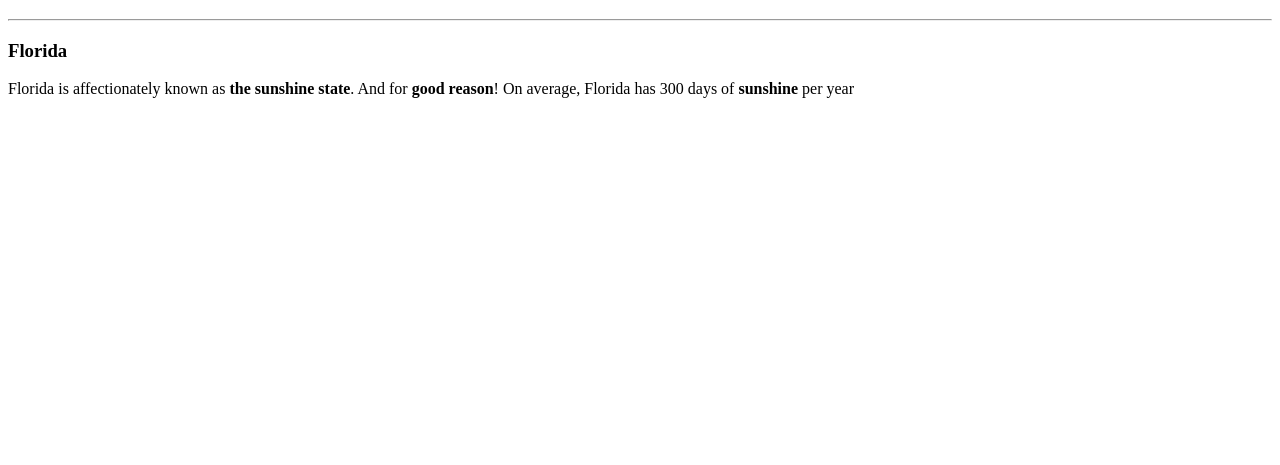
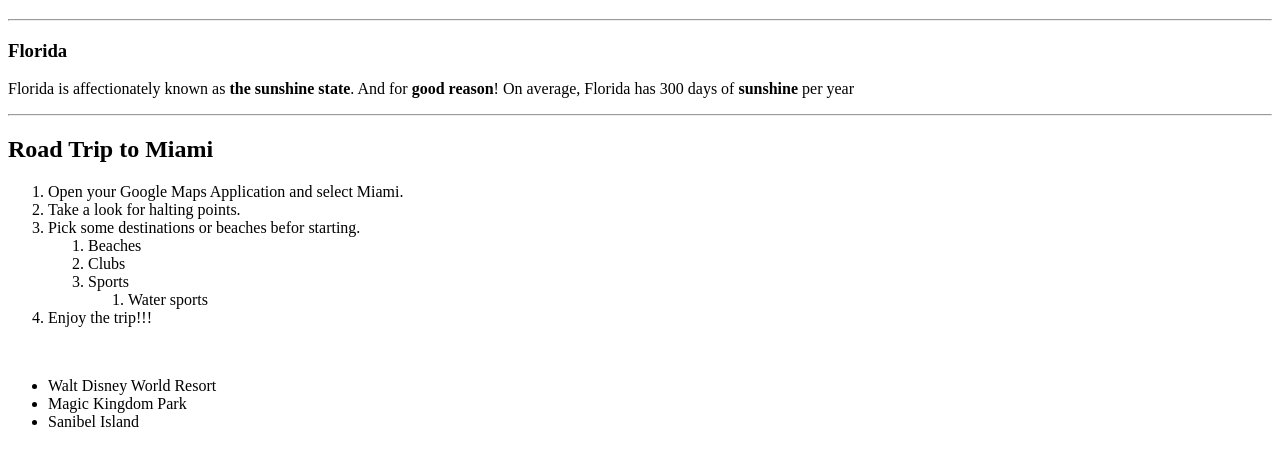
Before and after one commit to 44-563-WebApps-F21/webapps-f21-assignment-3-bharathnw, a plain HTML site: page index.html in a window 1280 px wide. Shown: the part 61-526 px from the top of the page. Drawn offline with Linux system fonts and the light colour scheme.

Commit message:
add ordered list

```diff
--- a/index.html
+++ b/index.html
@@ -18,7 +18,30 @@
         has 300 days
         of <b>sunshine</b> per year
     </p>
-
+    <hr />
+    <h2>Road Trip to Miami</h2>
+    <ol>
+        <li>Open your Google Maps Application and select Miami.</li>
+        <li>Take a look for halting points.</li>
+        <li>Pick some destinations or beaches befor starting.
+            <ol>
+                <li>Beaches</li>
+                <li>Clubs</li>
+                <li>Sports
+                    <ol>
+                        <li>Water sports</li>
+                    </ol>
+                </li>
+            </ol>
+        </li>
+        <li>Enjoy the trip!!!</li>
+    </ol>
+    <br />
+    <ul>
+        <li>Walt Disney World Resort</li>
+        <li>Magic Kingdom Park</li>
+        <li>Sanibel Island</li>
+    </ul>
 
 </body>
 
```
